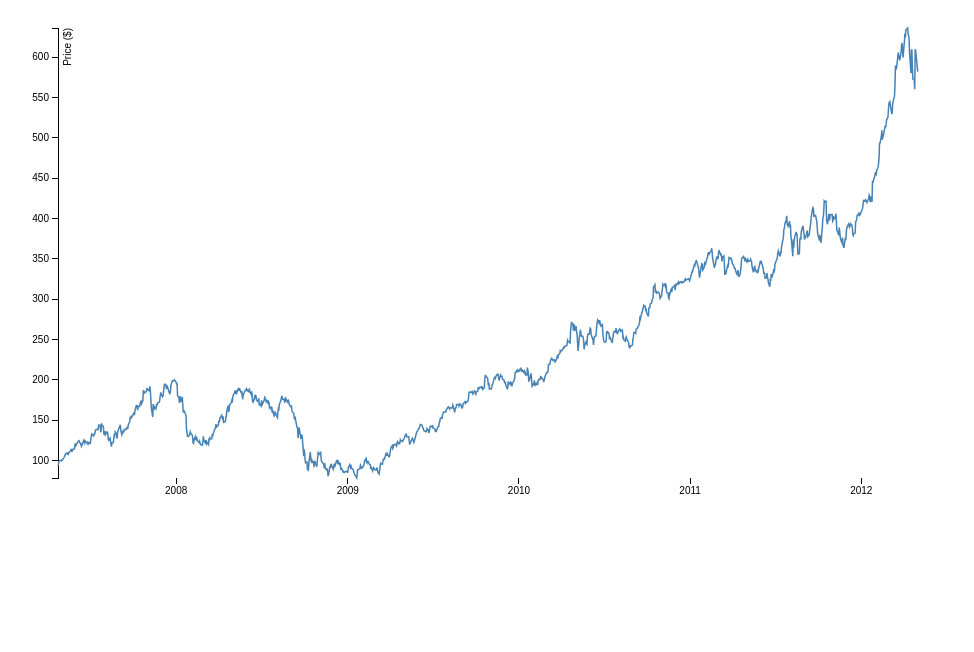
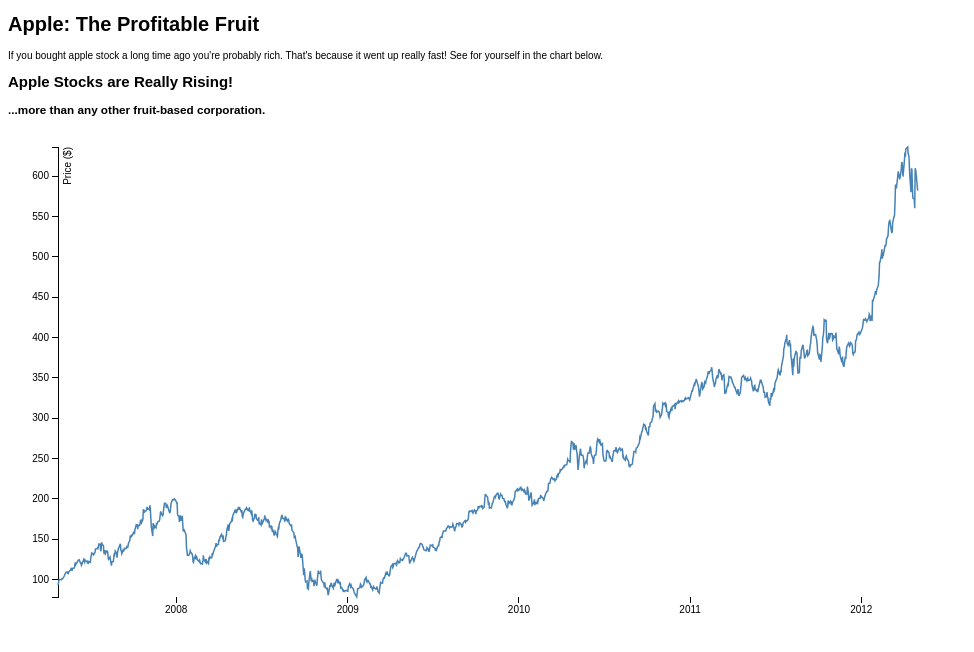
Before and after one commit to LSetrakian/chart-example, a plain HTML site: page index.html in a window 1280 px wide. Shown: the whole page, without its empty margins (0-974 px from the left). Drawn offline with nearby package versions, Linux system fonts and the light colour scheme.

Commit message:
update html with css and js

```diff
--- a/index.html
+++ b/index.html
@@ -1,6 +1,14 @@
 <!DOCTYPE html>
+<html>
+
+<head>
+  <title> Example Site</title>
+  <link href="styles/style.css" rel="stylesheet" type="text/css">
+</head>
+
 <meta charset="utf-8">
 <style>
+
 
 body {
   font: 10px sans-serif;
@@ -35,6 +43,13 @@ body {
 
 </style>
 <body>
+  <h1> Apple: The Profitable Fruit </h1>
+
+  <p> If you bought apple stock a long time ago you're probably rich. That's because it went up really fast! See for yourself in the chart below. </p>
+
+  <h2> Apple Stocks are Really Rising! </h2>
+  <h3> ...more than any other fruit-based corporation. </h3>
+
   <script src="//d3js.org/d3.v3.min.js"></script>
   <script>
     var margin = {top: 20, right: 50, bottom: 30, left: 50},
@@ -137,3 +152,10 @@ body {
     });
 
   </script>
+
+<script src="//d3js.org/d3.v3.min.js"></script>
+<script src="scripts/chart.js"></script>
+
+</body>
+
+</html>
```
Also changed, not shown: scripts/main.js (added), styles/style.css (added).
